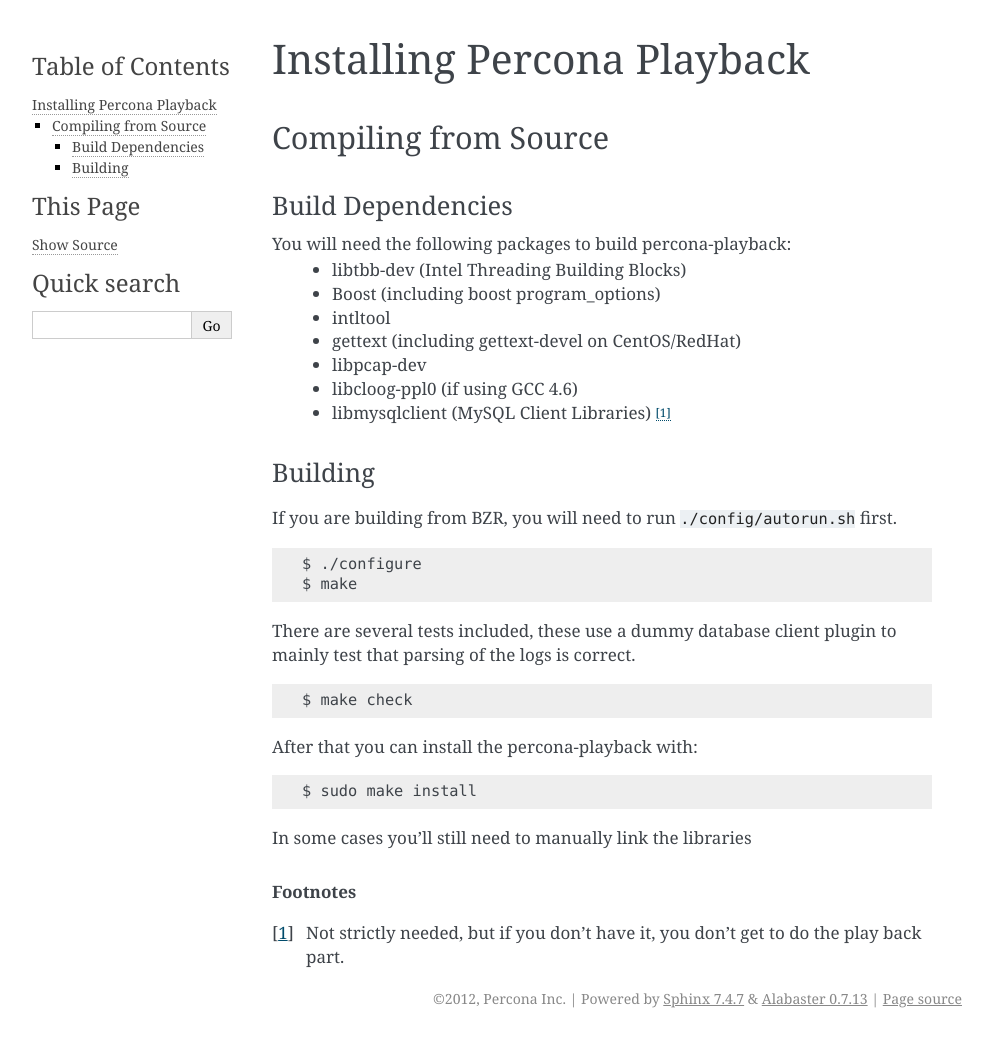
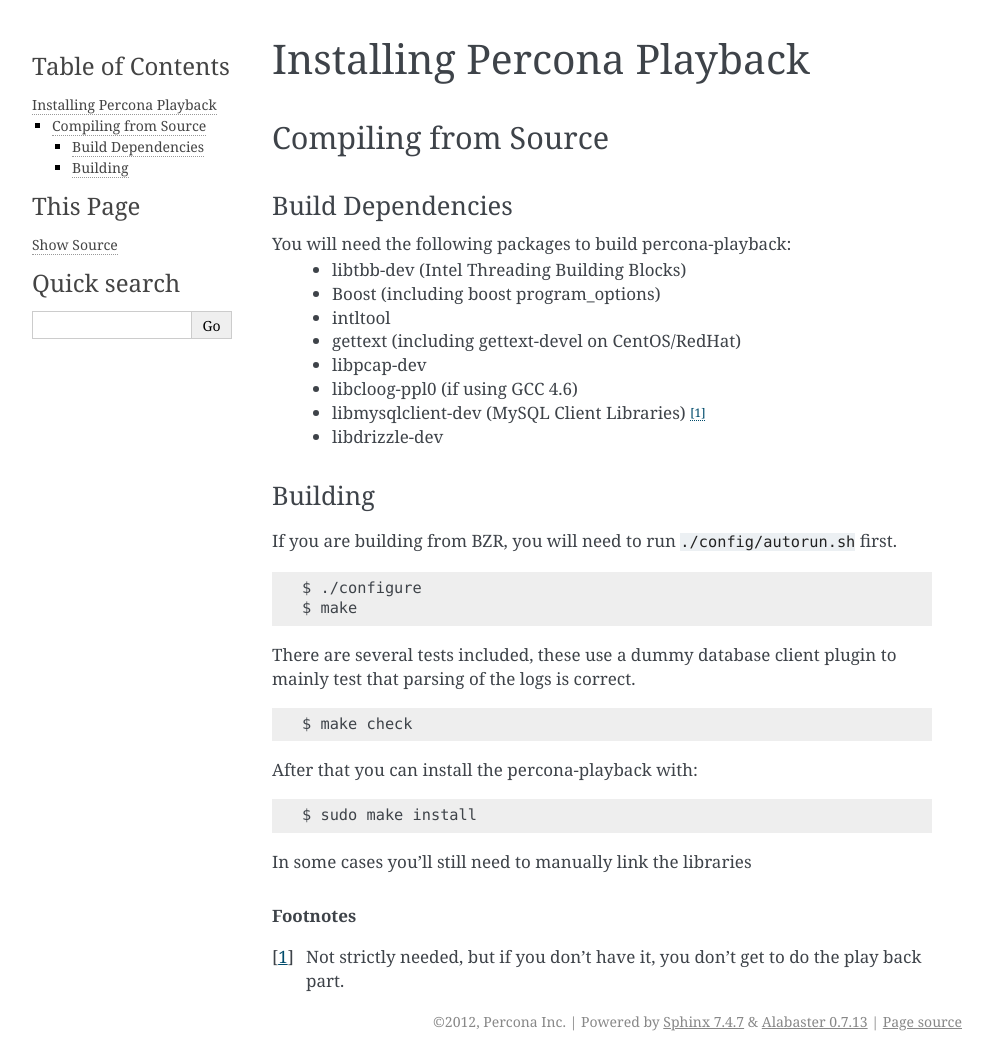
Before and after one commit to Percona-Lab/query-playback, a Sphinx documentation site: the page built from doc/source/installation.rst, in a window 1280 px wide. Shown: the whole page, without its empty margins (148-1141 px from the left). Built offline with Sphinx 7.4.7, drawn with Linux system fonts in a browser that asks for light colours; before the commit the page ends 1038 px from its top, so only the background shows below that.

Commit message:
document libdrizzle requirement

```diff
--- a/doc/source/installation.rst
+++ b/doc/source/installation.rst
@@ -17,8 +17,8 @@
  * gettext (including gettext-devel on CentOS/RedHat)
  * libpcap-dev
  * libcloog-ppl0 (if using GCC 4.6)
- * libmysqlclient (MySQL Client Libraries) [#n-1]_
-
+ * libmysqlclient-dev (MySQL Client Libraries) [#n-1]_
+ * libdrizzle-dev
 
 Building
 --------
```
